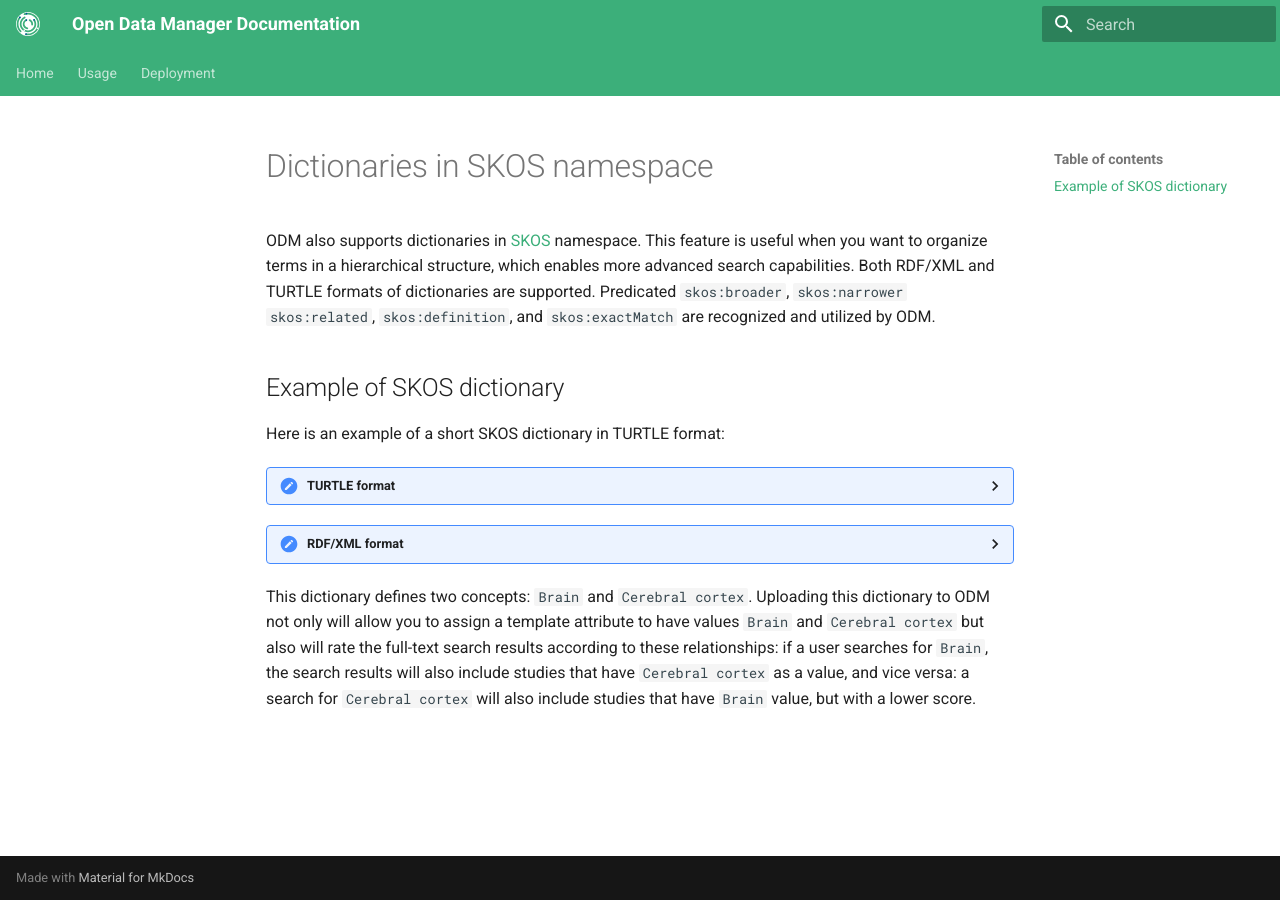
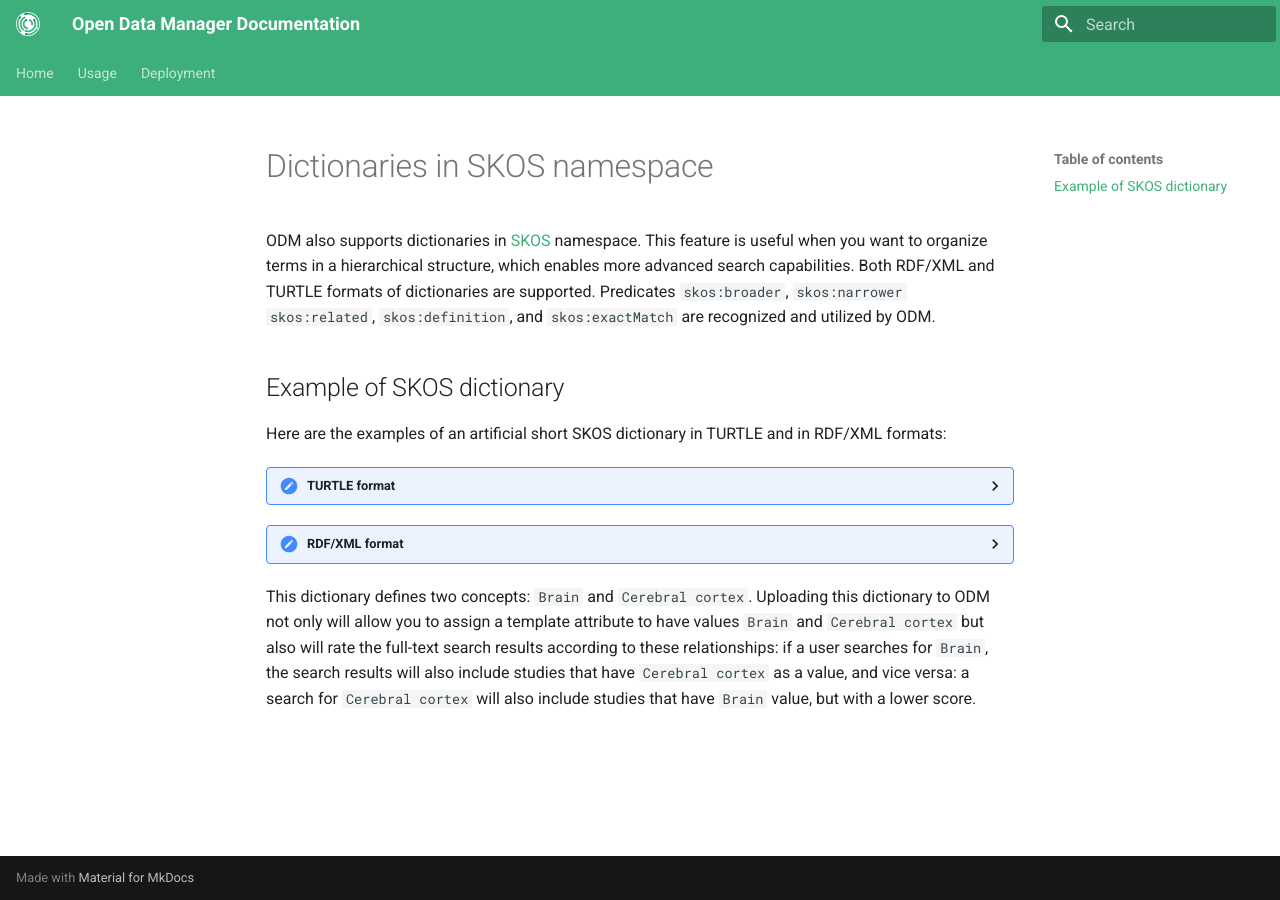
Before and after one commit to genestack/admin-docs, an MkDocs documentation site: the page built from docs/user-guide/dictionaries-and-ontologies/loading-new-ontology/skos-dictionary.md, in a window 1280 px wide. Built offline with MkDocs 1.6.1 and Material for MkDocs 9.7.7, drawn with Linux system fonts in a browser that asks for light colours; the version menu is left out.

Commit message:
ODM-11311: Fixing review

````diff
--- a/docs/user-guide/dictionaries-and-ontologies/loading-new-ontology/skos-dictionary.md
+++ b/docs/user-guide/dictionaries-and-ontologies/loading-new-ontology/skos-dictionary.md
@@ -3,14 +3,12 @@
 ODM also supports dictionaries in [SKOS](https://www.w3.org/2009/08/skos-reference/skos.html) namespace. This feature is
 useful when you
 want to organize terms in a hierarchical structure, which enables more advanced search capabilities. Both RDF/XML and
-TURTLE formats
-of dictionaries are supported. Predicated `skos:broader`, `skos:narrower` `skos:related`, `skos:definition`,
-and `skos:exactMatch` are recognized
-and utilized by ODM.
+TURTLE formats of dictionaries are supported. Predicates `skos:broader`, `skos:narrower` `skos:related`,
+`skos:definition`, and `skos:exactMatch` are recognized and utilized by ODM.
 
 ## Example of SKOS dictionary
 
-Here is an example of a short SKOS dictionary in TURTLE format:
+Here are the examples of an artificial short SKOS dictionary in TURTLE and in RDF/XML formats:
 
 <details>
 <summary>TURTLE format</summary>
@@ -29,6 +27,7 @@ Here is an example of a short SKOS dictionary in TURTLE format:
 
 <http://vocabulary.boehringer-ingelheim.com/BodySystem/562> skos:broader <http://vocabulary.boehringer-ingelheim.com/BodySystem/104> .
 ```
+
 </details>
 
 <details>
@@ -55,8 +54,10 @@ Here is an example of a short SKOS dictionary in TURTLE format:
 
 </details>
 
-This dictionary defines two concepts: `Brain` and `Cerebral cortex`. Uploading this dictionary to ODM not only will allow you
-to assign a template attribute to have values `Brain` and `Cerebral cortex` but also will rate the full-text search results
+This dictionary defines two concepts: `Brain` and `Cerebral cortex`. Uploading this dictionary to ODM not only will
+allow you
+to assign a template attribute to have values `Brain` and `Cerebral cortex` but also will rate the full-text search
+results
 according to these relationships: if a user searches for `Brain`, the search results will also include studies that have
-`Cerebral cortex` as a value,  and vice versa: a search for `Cerebral cortex` will also include studies that have `Brain`
+`Cerebral cortex` as a value, and vice versa: a search for `Cerebral cortex` will also include studies that have `Brain`
 value, but with a lower score.
````
